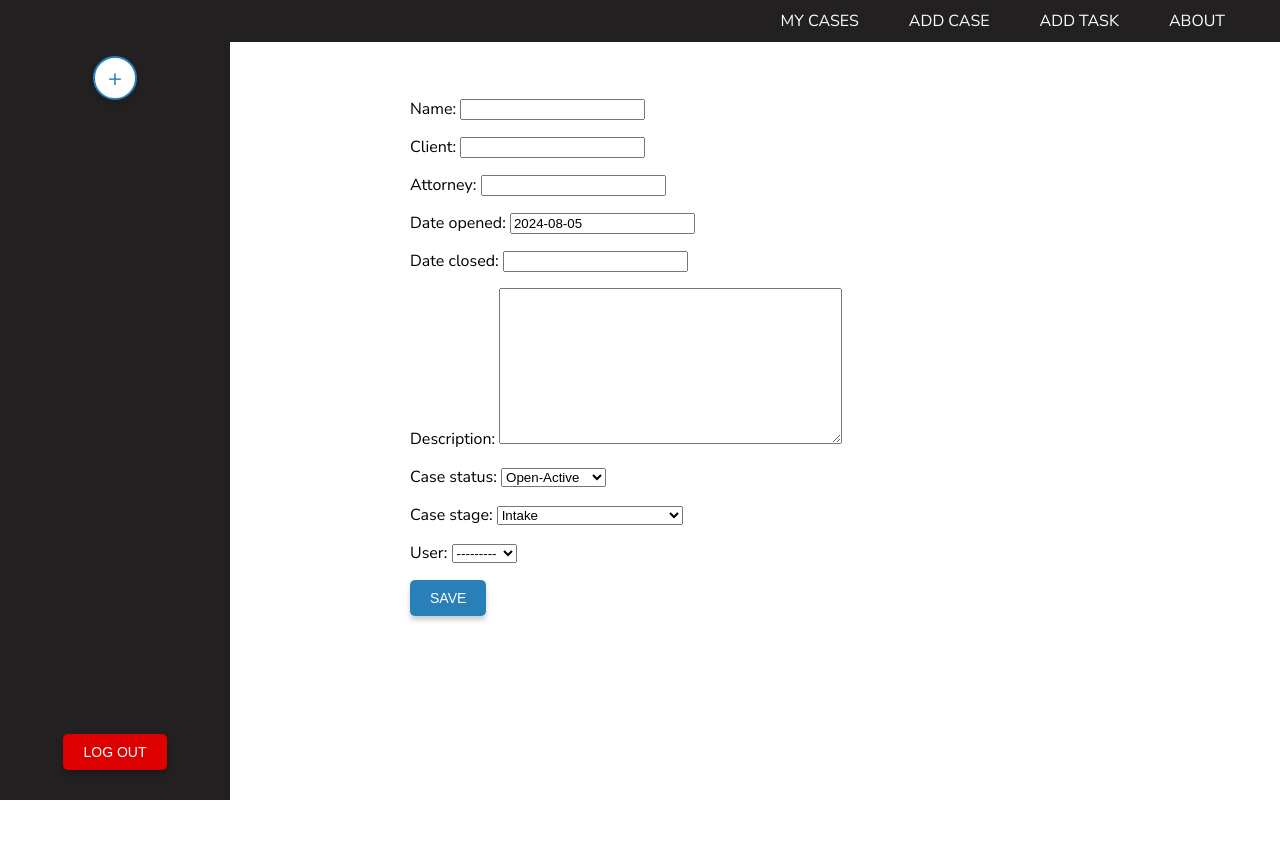
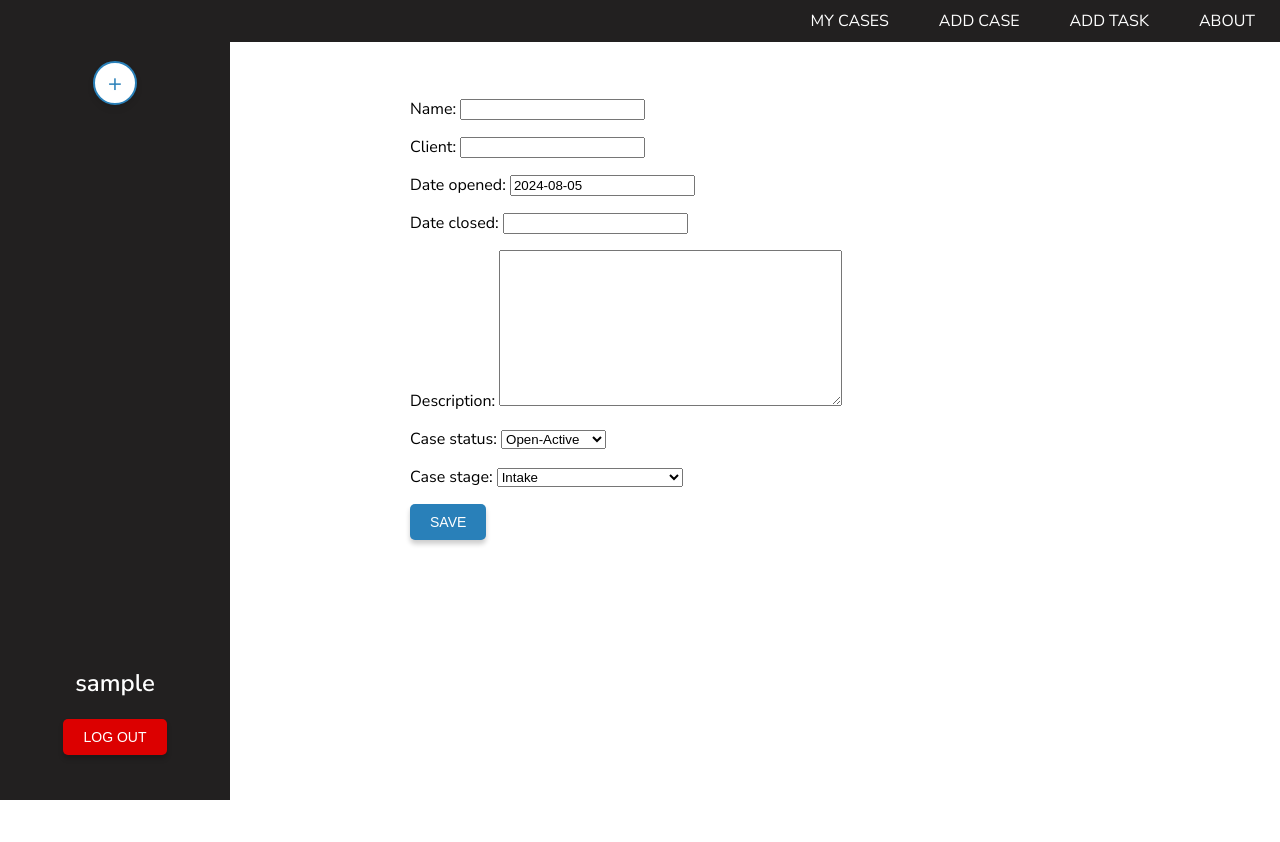
Before and after one commit to matthew-estes/caselawg, a Django app: page /case/create/ in a window 1280 px wide. Run offline with Django 5.2, Linux system fonts and the light colour scheme; the visitor is signed in with stand-in values (Sample User, id 1); data comes from the database, SQL or seed files in the repository; data that the repository does not hold is empty.

Commit message:
add user.username above the log out button; fix url redirect to the case_details page after updating

```diff
--- a/main_app/static/css/base.css
+++ b/main_app/static/css/base.css
@@ -90,7 +90,7 @@ body {
   width: 100%;
   padding: 0;
   list-style: none;
-  margin-top: 25px;
+  margin-top: 30px;
 }
 
 .sidebar li {
@@ -244,12 +244,15 @@ form button.submit-button:hover {
   transform: scale(1.05);
 }
 
+
+
 .logout-button-container {
   display: flex;
+  flex-direction: column;
   justify-content: center;
   align-items: center;
   margin-top: auto;
-  padding: 15px 0;
+  padding: 30px 0;
 }
 
 .logout-button {
@@ -264,6 +267,10 @@ form button.submit-button:hover {
   cursor: pointer;
   transition: background-color 0.3s ease, transform 0.3s ease;
   box-shadow: var(--button-box-shadow);
+}
+
+h1 {
+  color: white;
 }
 
 .logout-button:hover {
--- a/main_app/templates/base.html
+++ b/main_app/templates/base.html
@@ -19,8 +19,6 @@
           <li class="main-nav-item"><a href='{% url 'case-create' %}' class="main-nav-link">ADD CASE</a></li>
           <li class="main-nav-item"><a href='{% url 'task-create' %}' class="main-nav-link">ADD TASK</a></li>
           <li class="main-nav-item"><a href='{% url 'about' %}' class="main-nav-link">ABOUT</a></li>
-          <li class="main-nav-item">
-
         {% else %}
           <li class="main-nav-item"><a href='{% url 'about' %}' class="main-nav-link">ABOUT</a></li>
           <li class="main-nav-item"><a href='{% url 'home' %}' class="main-nav-link">LOGIN</a></li>
@@ -30,7 +28,6 @@
     </nav>
     <div class="container">
       <nav class="sidebar">
-
         <ul>
           {% for case in cases %}
           <li class="{% if case.case_status == 'A' %}status-active{% elif case.case_status == 'I' %}status-inactive{% elif case.case_status == 'C' %}status-closed{% endif %}">
@@ -45,7 +42,11 @@
           <a href="{% url 'case-create' %}" class="base-button create-button" aria-label="Create New Case">+</a>
         </div>
         {% if user.is_authenticated %}
+        <div class="user-name-container">
+
+        </div>
         <div class="logout-button-container">
+          <h1>{{ user.username }}</h1>
           <form id="logout-form" method="post" action="{% url 'logout' %}">
             {% csrf_token %}
             <button type="submit" class="base-button logout-button">LOG OUT</button>
--- a/main_app/views.py
+++ b/main_app/views.py
@@ -8,41 +8,51 @@ from django.contrib.auth.forms import UserCreationForm
 from django.http import JsonResponse
 from django.contrib.auth.decorators import login_required
 from django.contrib.auth.mixins import LoginRequiredMixin
+from django import forms
+from django.urls import reverse
 
 
 class Home(LoginView):
-    template_name = 'home.html'
+    template_name = "home.html"
 
 
 def signup(request):
-    error_message = ''
-    if request.method == 'POST':
+    error_message = ""
+    if request.method == "POST":
         form = UserCreationForm(request.POST)
         if form.is_valid():
             user = form.save()
             login(request, user)
-            return redirect('case-index')
+            return redirect("case-index")
         else:
-            error_message = 'Invalid sign up - try again'
+            error_message = "Invalid sign up - try again"
 
     form = UserCreationForm()
-    context = {'form': form, 'error_message': error_message}
-    return render(request, 'signup.html', context)
+    context = {"form": form, "error_message": error_message}
+    return render(request, "signup.html", context)
+
 
 def about(request):
     return render(request, "about.html")
+
 
 @login_required
 def case_index(request):
     cases = Case.objects.filter(user=request.user)
     return render(request, "cases/case_index.html", {"cases": cases})
 
+
 @login_required
 def case_detail(request, pk):
     case = Case.objects.get(pk=pk)
     tasks = Task.objects.filter(case=case)
     cases = Case.objects.filter(user=request.user)
-    return render(request, "cases/case_detail.html", {"case": case, "cases": cases, "tasks": tasks})
+    return render(
+        request,
+        "cases/case_detail.html",
+        {"case": case, "cases": cases, "tasks": tasks},
+    )
+
 
 @login_required
 def task_index(request):
@@ -55,6 +65,7 @@ def task_index2(request):
     tasks = Task.objects.all()
     return render(request, "tasks/task_index2.html", {"tasks": tasks})
 
+
 @login_required
 def task_detail(request, pk):
     task = Task.objects.get(pk=pk)
@@ -66,18 +77,38 @@ def tasksDataAPI(request):
     dataList = []
 
     for i in data:
-        dataList.append({'task_name':i.task_name, 'task_type':i.task_type, 'task_status':i.task_status, 'task_description':i.task_description, 'estimated_time':i.estimated_time, 'actual_time':i.actual_time, 'id':i.task_id})
+        dataList.append(
+            {
+                "task_name": i.task_name,
+                "task_type": i.task_type,
+                "task_status": i.task_status,
+                "task_description": i.task_description,
+                "estimated_time": i.estimated_time,
+                "actual_time": i.actual_time,
+                "id": i.task_id,
+            }
+        )
 
         return JsonResponse(dataList, safe=False)
 
+
 class CaseCreate(LoginRequiredMixin, CreateView):
     model = Case
-    fields = "__all__"
+    fields = [
+        "name",
+        "client",
+        "date_opened",
+        "date_closed",
+        "description",
+        "case_status",
+        "case_stage",
+    ]
     success_url = "/cases/"
 
     def form_valid(self, form):
         form.instance.user = self.request.user
-        return super().form_valid(form)
+        response = super().form_valid(form)
+        return redirect(reverse("case-detail", kwargs={"pk": self.object.pk}))
 
     def get_context_data(self, **kwargs):
         context = super().get_context_data(**kwargs)
@@ -89,11 +120,13 @@ class CaseCreate(LoginRequiredMixin, CreateView):
 class CaseUpdate(LoginRequiredMixin, UpdateView):
     model = Case
     fields = ["attorney", "description", "case_status", "case_stage"]
-    success_url = '/cases/'
+
+    def get_success_url(self):
+        return reverse("case-detail", kwargs={"pk": self.object.pk})
 
     def get_context_data(self, **kwargs):
         context = super().get_context_data(**kwargs)
-        context['cases'] = Case.objects.all()
+        context["cases"] = Case.objects.all()
         return context
 
 
@@ -113,7 +146,7 @@ class CaseDelete(LoginRequiredMixin, DeleteView):
 class TaskCreate(LoginRequiredMixin, CreateView):
     model = Task
     fields = "__all__"
-    success_url = '/cases/'
+    success_url = "/cases/"
 
     def form_valid(self, form):
         form.instance.user = self.request.user
@@ -128,22 +161,23 @@ class TaskCreate(LoginRequiredMixin, CreateView):
 
 class TaskUpdate(LoginRequiredMixin, UpdateView):
     model = Task
-    fields = '__all__'
-    success_url = '/cases/'
+    fields = "__all__"
+    success_url = "/cases/"
 
     def get_context_data(self, **kwargs):
         context = super().get_context_data(**kwargs)
-        context['tasks'] = Task.objects.all()
+        context["tasks"] = Task.objects.all()
         return context
+
 
 class TaskCloseView(LoginRequiredMixin, UpdateView):
     def get(self, request, pk):
         task = Task.objects.get(pk=pk)
-        task.task_status = 'C'
+        task.task_status = "C"
         task.save()
         return redirect("task-detail", pk=pk)
 
 
 class TaskDelete(LoginRequiredMixin, DeleteView):
     model = Task
-    success_url = '/cases/'
+    success_url = "/cases/"
```
